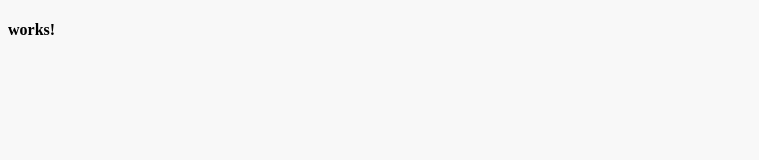
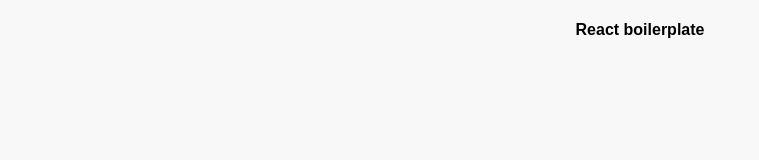
Before and after one commit to Motistudio/react-boilerplate, a React app: page / in a window 1280 px wide. Shown: the whole page, without its empty margins (0-759 px from the left). Built offline with nearby package versions, Linux system fonts and the light colour scheme.

Commit message:
some text and README.md

```diff
--- a/src/screens/App/App.scss
+++ b/src/screens/App/App.scss
@@ -1,3 +1,5 @@
 body {
   background: #f8f8f8;
+  text-align: center;
+  font: 16px 'Myriad Pro', 'Arial';
 }
--- a/src/screens/App/index.js
+++ b/src/screens/App/index.js
@@ -6,6 +6,6 @@ import './App.scss'
 
 export default class App extends React.Component {
   render () {
-    return (<h4>{'works!'}</h4>)
+    return (<h4>{'React boilerplate'}</h4>)
   }
 }
```
Also changed, not shown: README.md (added).
